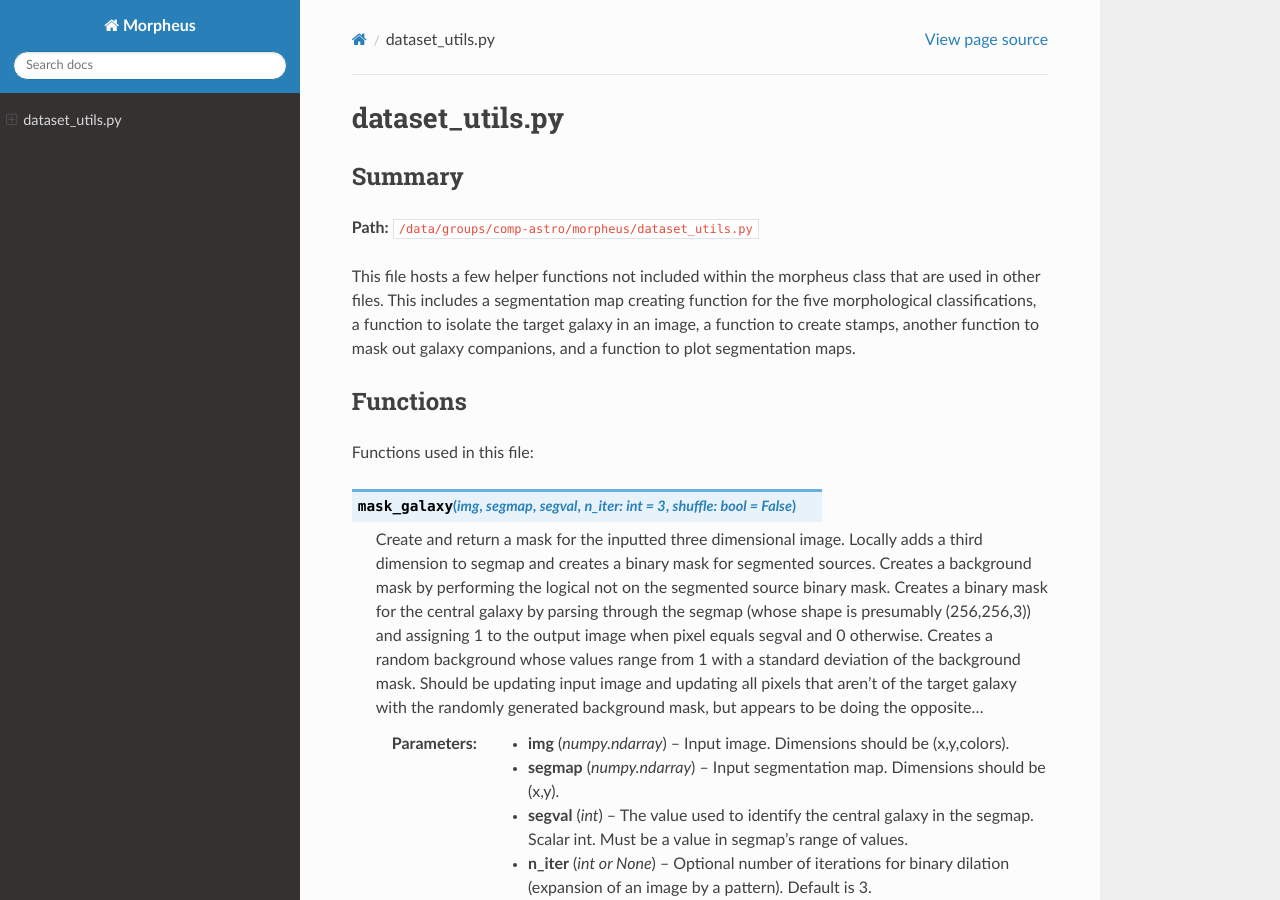
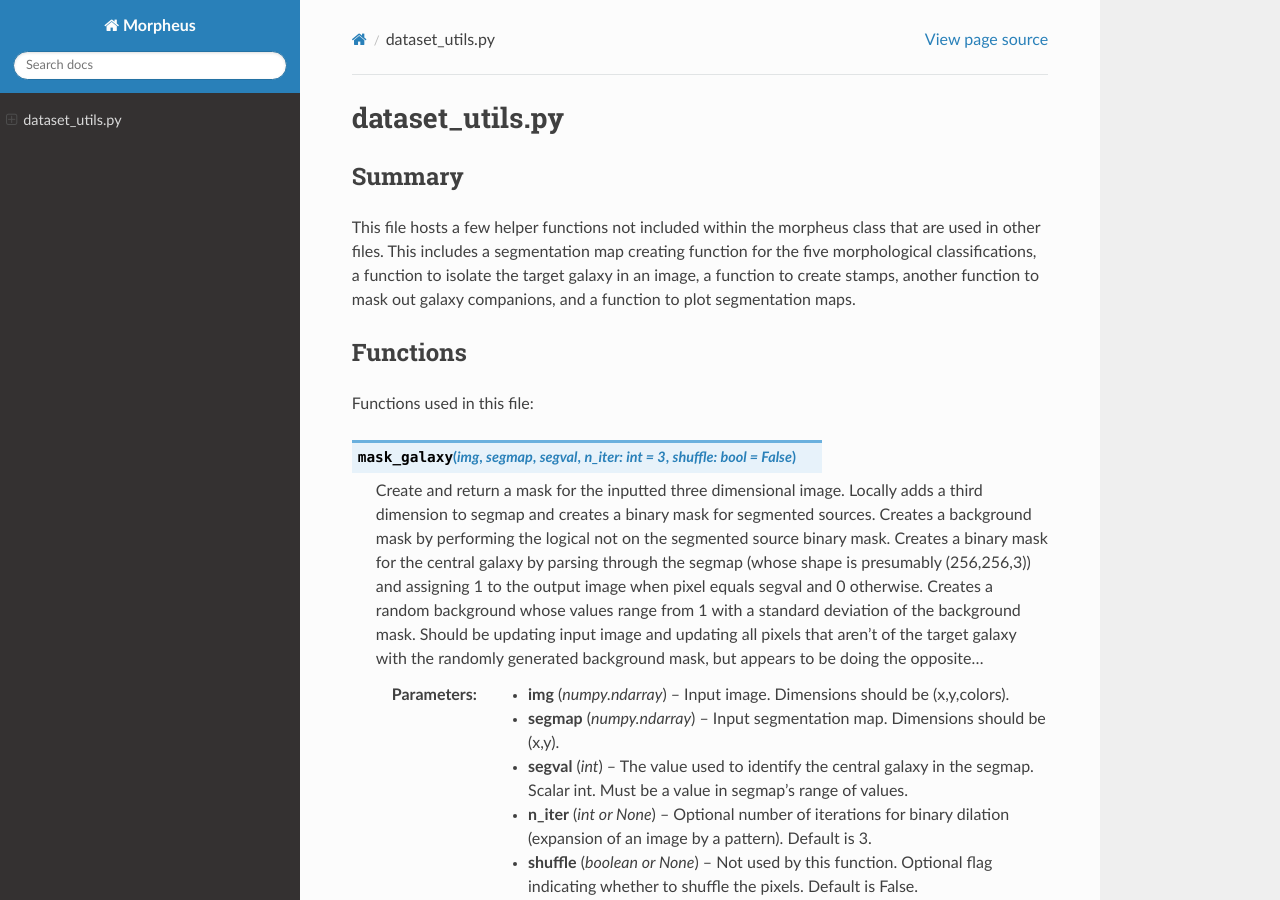
Before and after one commit to morpheus-project/morpheus, a Sphinx documentation site: the page built from docs/source/dataset_utils.rst, in a window 1280 px wide and 900 px high. Built offline with Sphinx 7.4.7 and the Read the Docs theme 2.0.0, drawn with Linux system fonts in a browser that asks for light colours.

```diff
--- a/README.rst
+++ b/README.rst
@@ -286,4 +286,7 @@ Try it out on `Google Colab <https://colab.research.google.com/github/morpheus-p
 Documentation
 =============
 
+
+See `2024 Big Morpheus Documentation in progress <https://morpheus-astro.readthedocs.io/en/latest/source/dataset_utils.html>`_!
+
 https://morpheus-astro.readthedocs.io/
--- a/docs/source/dataset_utils.rst
+++ b/docs/source/dataset_utils.rst
@@ -4,7 +4,6 @@ dataset_utils.py
 
 Summary
 ------------
-**Path:** :file:`/data/groups/comp-astro/morpheus/dataset_utils.py`
 
 This file hosts a few helper functions not included within the morpheus class that are used in other files. This includes a segmentation map creating function for the five morphological classifications, a function to isolate the target galaxy in an image, a function to create stamps, another function to mask out galaxy companions, and a function to plot segmentation maps.
 
```
